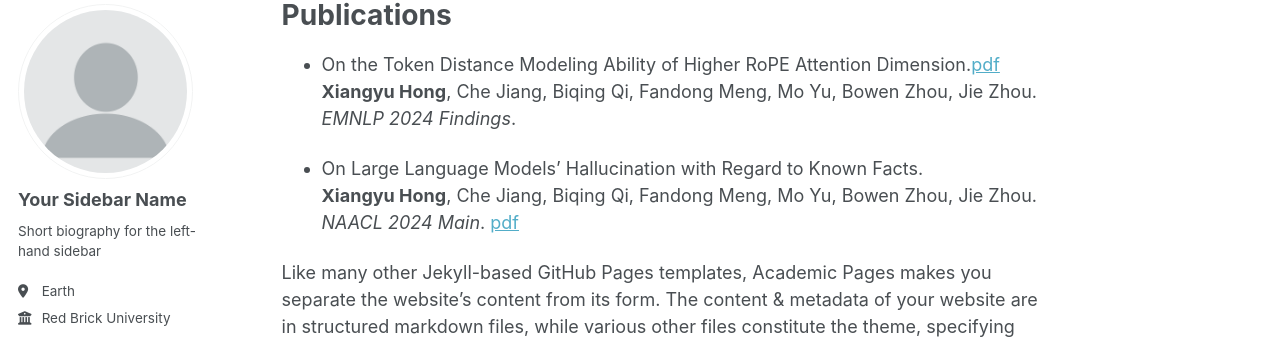
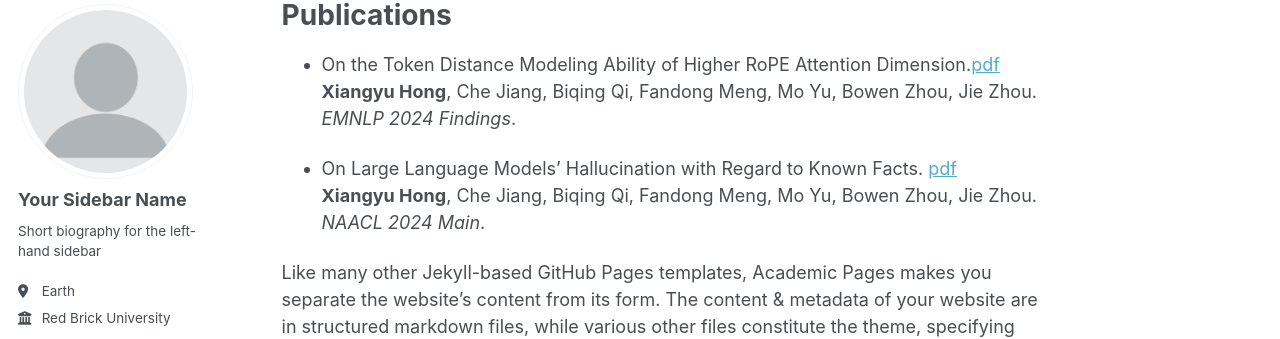
Before and after one commit to lilhongxy/lilhongxy.github.io, a Jekyll site: the page built from _pages/about.md, in a window 1280 px wide and 900 px high, scrolled down 376 px. Shown: the part 102-441 px from the top of the window. Built offline with Jekyll 4.4.1, drawn with Linux system fonts in a browser that asks for light colours; some web fonts are replaced.

```diff
--- a/_pages/about.md
+++ b/_pages/about.md
@@ -20,9 +20,9 @@ Publications
   **Xiangyu Hong**, Che Jiang, Biqing Qi, Fandong Meng, Mo Yu, Bowen Zhou, Jie Zhou.
   *EMNLP 2024 Findings*.
 
-- On Large Language Models’ Hallucination with Regard to Known Facts.
+- On Large Language Models’ Hallucination with Regard to Known Facts. [pdf](https://arxiv.org/pdf/2410.08703)
   **Xiangyu Hong**, Che Jiang, Biqing Qi, Fandong Meng, Mo Yu, Bowen Zhou, Jie Zhou.
-  *NAACL 2024 Main*. [pdf](https://arxiv.org/pdf/2410.08703)
+  *NAACL 2024 Main*.
 
 
 Like many other Jekyll-based GitHub Pages templates, Academic Pages makes you separate the website's content from its form. The content & metadata of your website are in structured markdown files, while various other files constitute the theme, specifying how to transform that content & metadata into HTML pages. You keep these various markdown (.md), YAML (.yml), HTML, and CSS files in a public GitHub repository. Each time you commit and push an update to the repository, the [GitHub pages](https://pages.github.com/) service creates static HTML pages based on these files, which are hosted on GitHub's servers free of charge.
```
